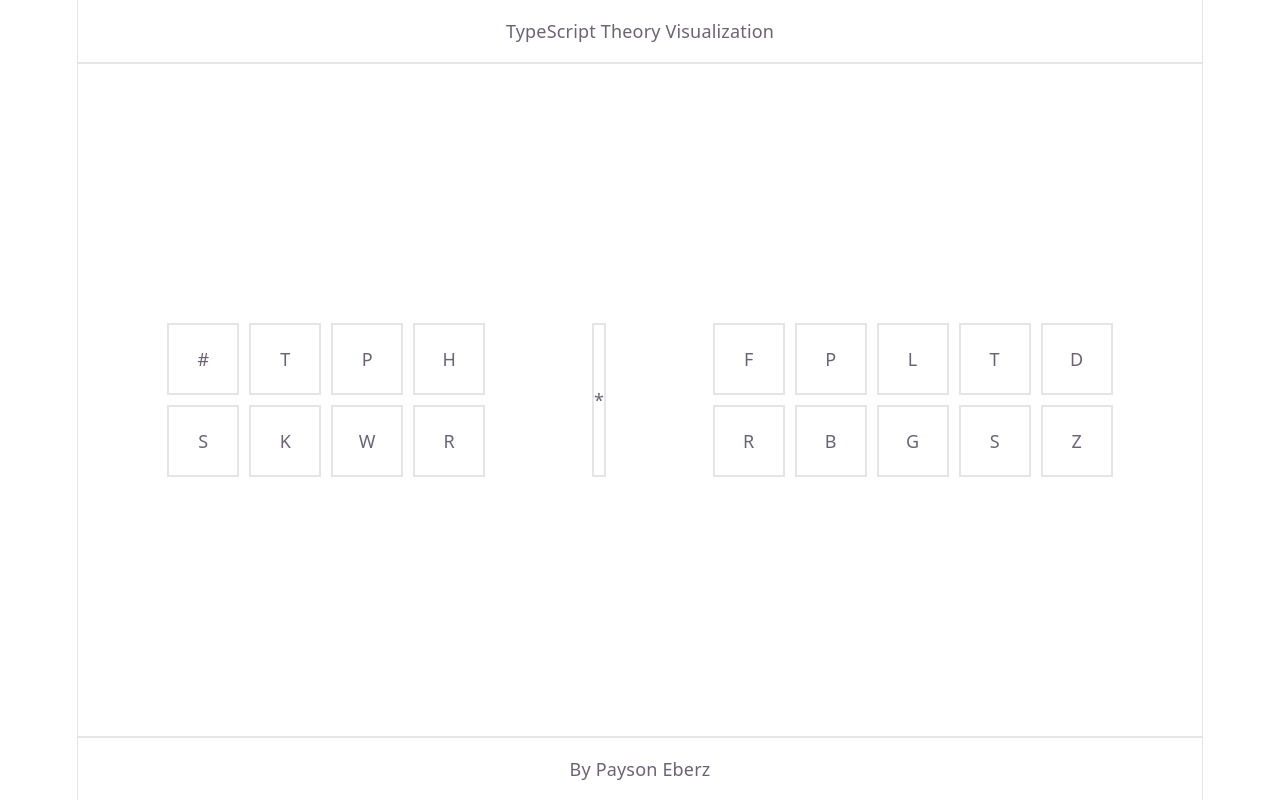
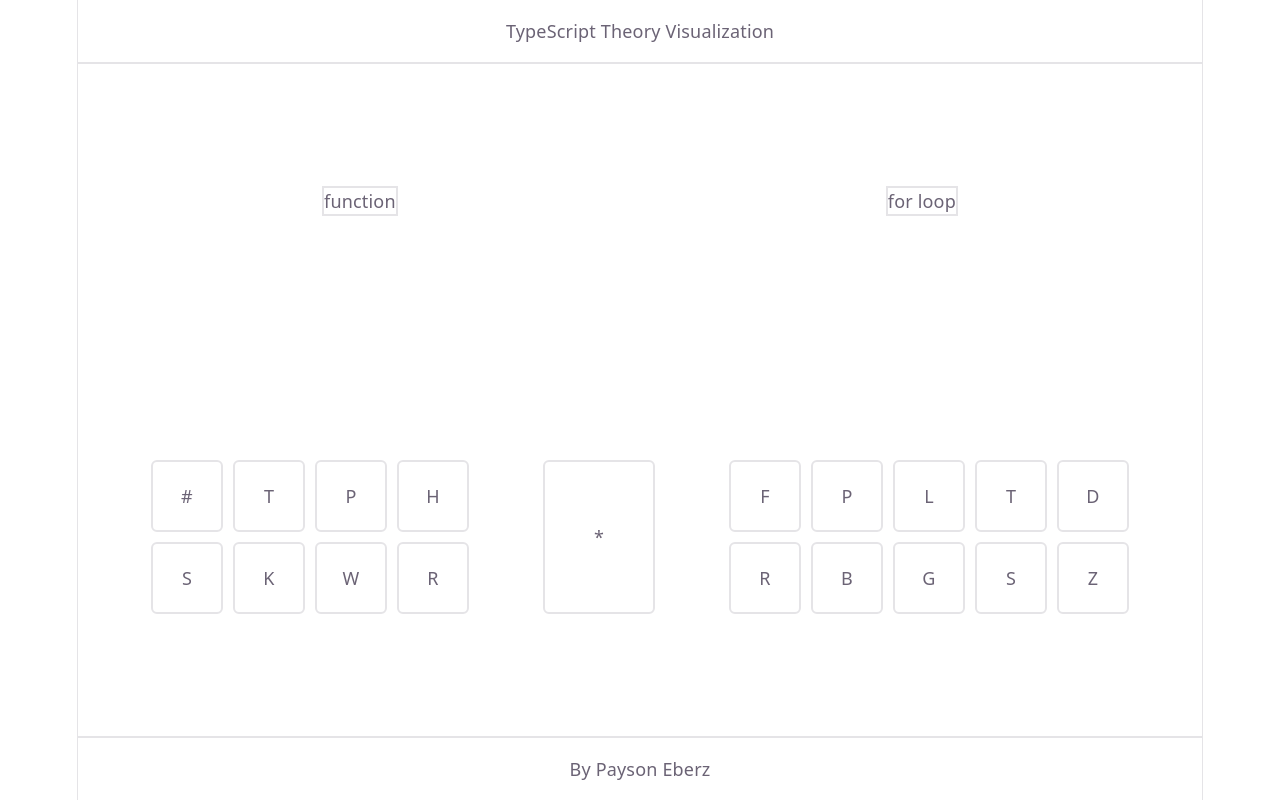
Before and after one commit to PAYS0N/ts-steno-visualization, a React (Vite) app: page / in a window 1280 px wide. Built offline with nearby package versions, Linux system fonts and the light colour scheme.

Commit message:
Add feature bar, fix asterisk display

```diff
--- /dev/null
+++ b/src/Feature.css
@@ -0,0 +1,3 @@
+.feature {
+	border: 2px solid var(--border);
+}
--- /dev/null
+++ b/src/Feature.tsx
@@ -0,0 +1,13 @@
+import './Feature.css'
+
+interface FeatureProp{
+	label: string;
+}
+
+function Feature({label}: FeatureProp): React.ReactElement {
+	return (
+		<div className="feature">{label}</div>
+	)
+}
+
+export default Feature;
--- /dev/null
+++ b/src/FeatureSelection.css
@@ -0,0 +1,4 @@
+.feature-selection {
+	display: flex;
+	justify-content: space-around;
+}
--- /dev/null
+++ b/src/FeatureSelection.tsx
@@ -0,0 +1,13 @@
+import Feature from "./Feature.tsx"
+import "./FeatureSelection.css"
+
+function FeatureSelection(): React.ReactElement {
+	return (
+		<div className="feature-selection">
+			<Feature label="function"/>
+			<Feature label="for loop"/>
+		</div>
+	)
+}
+
+export default FeatureSelection;
--- a/src/Page.css
+++ b/src/Page.css
@@ -4,3 +4,10 @@
 	flex-direction: column;
 	justify-content: space-between;
 }
+
+.main {
+	height: 100%;
+	display: flex;
+	flex-direction: column;
+	justify-content: space-around;
+}
--- a/src/Page.tsx
+++ b/src/Page.tsx
@@ -1,13 +1,15 @@
 import StenoKeyboard from './StenoKeyboard.tsx'
 import Header from './Header.tsx'
 import Footer from './Footer.tsx'
+import FeatureSelection from './FeatureSelection.tsx'
 import './Page.css'
 
 function Page(): React.ReactElement {
 	return (
 		<div className="page">
 			<Header/>
-			<main>
+			<main className="main">
+				<FeatureSelection/>
 				<StenoKeyboard/>
 			</main>
 			<Footer/>
--- a/src/StenoKey.css
+++ b/src/StenoKey.css
@@ -3,4 +3,5 @@
 	flex-direction: column;
 	justify-content: center;
 	border: 2px solid var(--border);
+	border-radius: 6px;
 }
--- a/src/StenoKey.tsx
+++ b/src/StenoKey.tsx
@@ -1,12 +1,13 @@
 import './StenoKey.css'
 
-interface KeyProp extends React.HTMLAttributes<HTMLDivElement>{
+interface KeyProp{
 	label: string;
+	className?: string;
 }
 
-function StenoKey({label}: KeyProp): React.ReactElement {
+function StenoKey({label, className = ""}: KeyProp): React.ReactElement {
 	return (
-		<div className="steno-key">{label}</div>
+		<div className={className + " " + "steno-key"}>{label}</div>
 	)
 }
 
```
